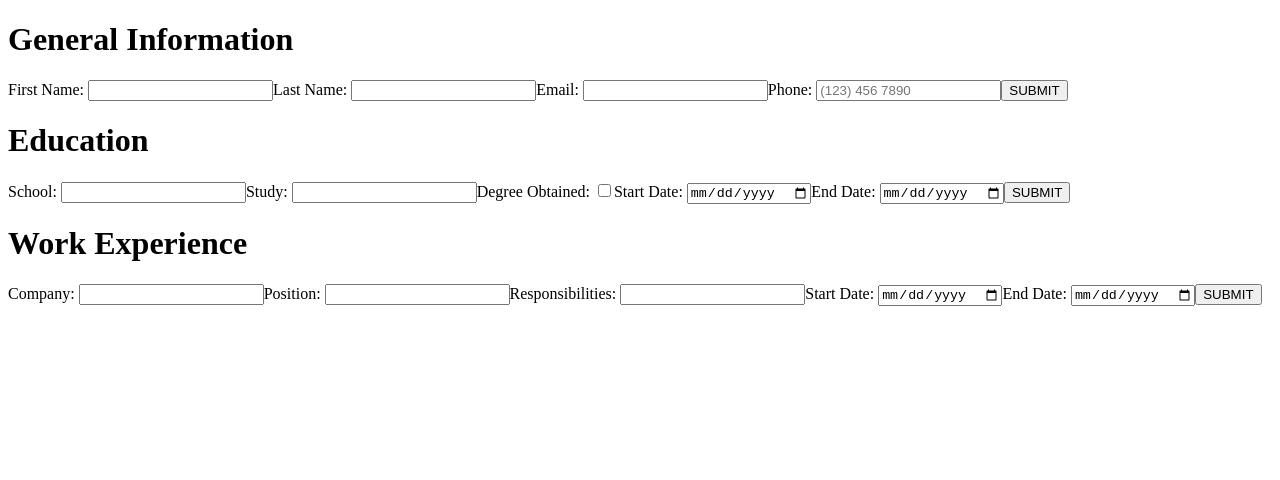
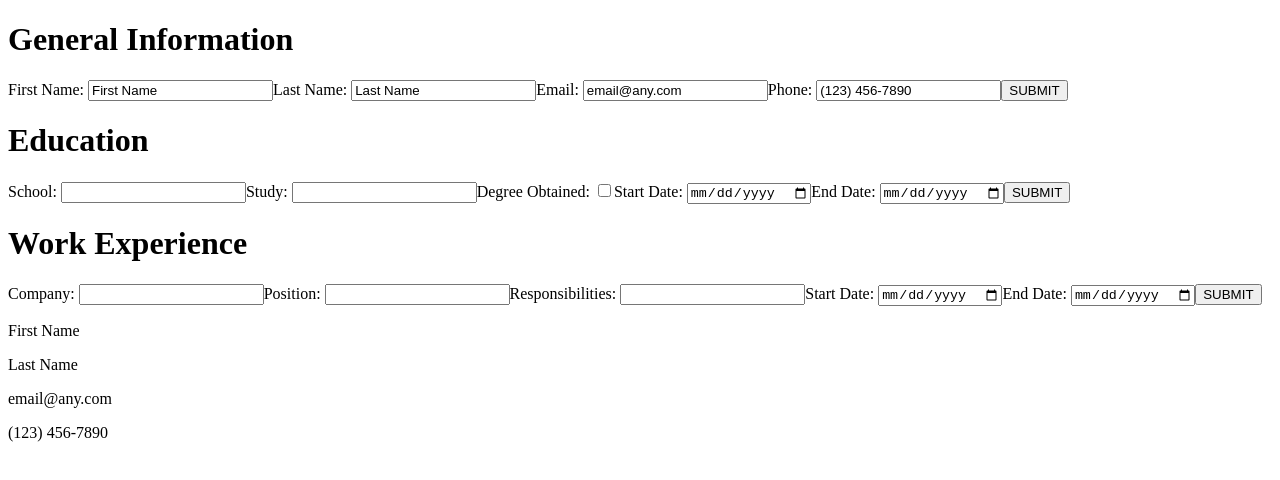
Before and after one commit to BenjaminJMcD/react-cv, a React (Vite) app: page / in a window 1280 px wide. Shown: the top 480 px of the page. Built offline with nearby package versions, Linux system fonts and the light colour scheme.

Commit message:
build: CV Document filling out while typing and displaying HTML for BasicInfo

```diff
--- a/src/components/Document.jsx
+++ b/src/components/Document.jsx
@@ -1,10 +1,14 @@
 import React from "react";
 import { useState } from "react";
 
-const Document = ({name}) => {
+const Document = ({info}) => {
     return (
         <div>
-            <p>{name}</p>
+            <p>{info.firstName}</p>
+            <p>{info.lastName}</p>
+            <p>{info.email}</p>
+            <p>{info.phone}</p>
+
         </div>
     )
 }
--- a/src/components/Form.jsx
+++ b/src/components/Form.jsx
@@ -7,9 +7,15 @@ import Document from "./Document";
 
 function Form() {
 
-    const [basicInfo, setBasicInfo] = useState("");
+    const [basicInfo, setBasicInfo] = useState({
+        firstName: "First Name",
+        lastName: "Last Name",
+        email: "email@any.com",
+        phone: "(123) 456-7890"
+    });
     const [educationInfo, setEducationInfo] = useState("");
     const [experienceInfo, setExperienceInfo] = useState("");
+
 
     return (
     <div>
@@ -23,6 +29,9 @@ function Form() {
         <Education />
         <h1 className="experience">Work Experience</h1>
         <Experience />
+        <Document
+            info={basicInfo}
+        />
     </div>
     )
 }
```
